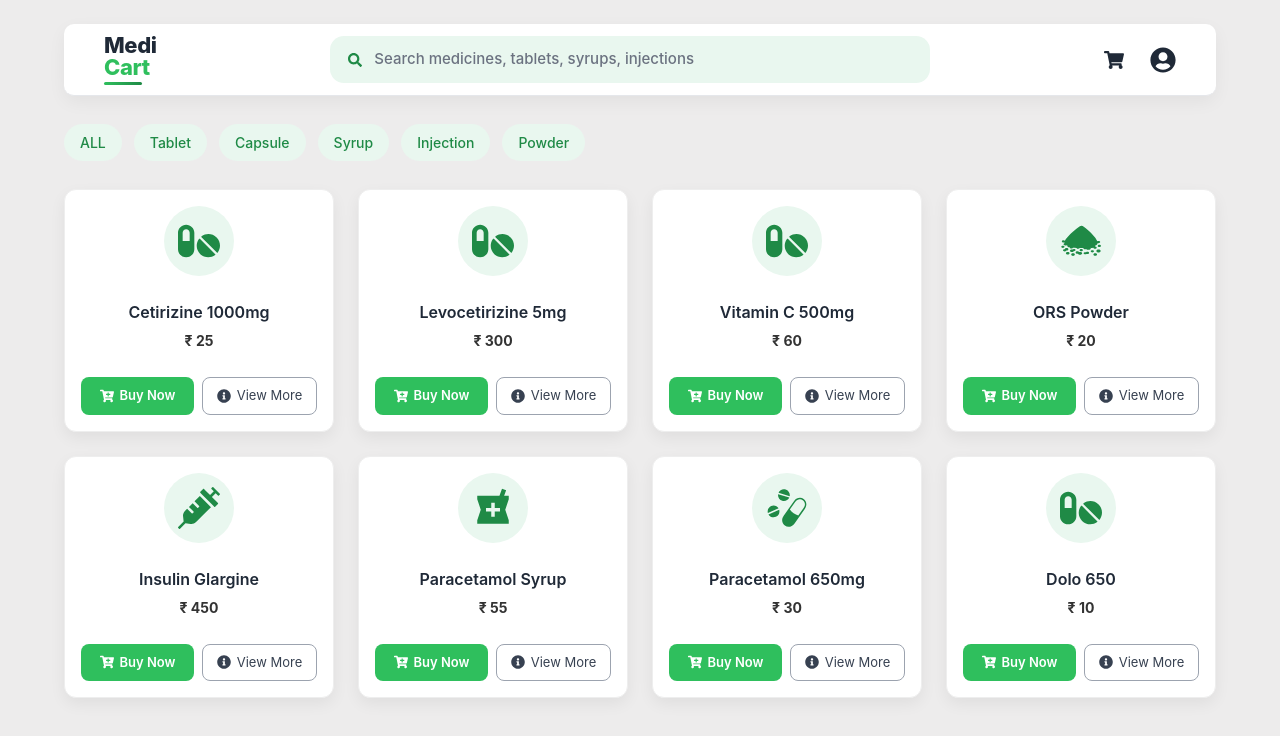
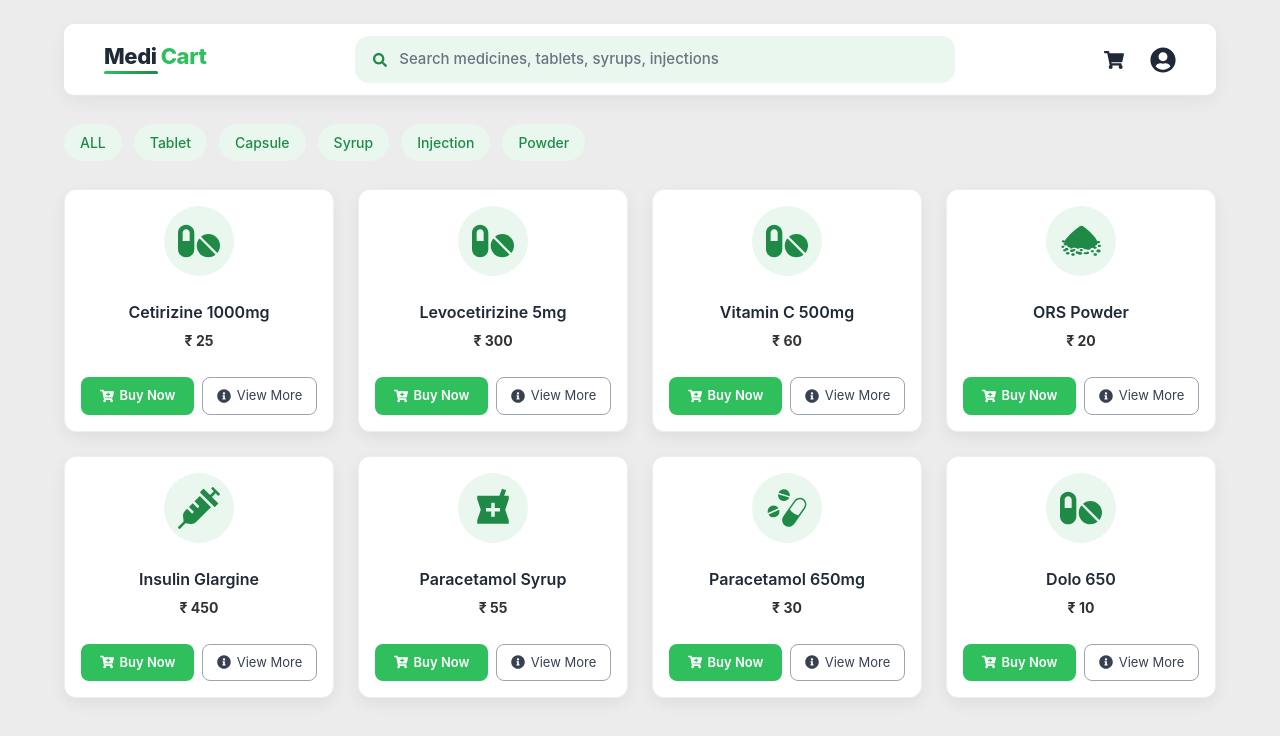
Before and after one commit to shaikshahid5/Medicart, a React (Vite) app in the folder MediCart/: page / in a window 1280 px wide. Shown: the top 736 px of the page. Built offline with nearby package versions, Linux system fonts and the light colour scheme; data requests are answered from the project's data file.

Commit message:
navbar corrected

```diff
--- a/MediCart/db.json
+++ b/MediCart/db.json
@@ -37,7 +37,7 @@
       "inStock": true
     },
     {
-      "id": "9",
+      "id": "2",
       "sku": "INS-GLAR",
       "name": "Insulin Glargine",
       "category": "Injection",
--- a/MediCart/src/components/navbar/Navbar.jsx
+++ b/MediCart/src/components/navbar/Navbar.jsx
@@ -12,11 +12,13 @@ export default function Navbar({ searchValue, onSearch }) {
   return (
     <header className="navbar">
       {/* BRAND LOGO */}
-      <div className="brand">
-        <span className="brand-main">Medi</span>
-        <span className="brand-accent">Cart</span>
-        <div className="brand-underline" />
-      </div>
+    <div className="brand">
+  <div className="brand-text">
+    <span className="brand-main">Medi</span>
+    <span className="brand-accent">Cart</span>
+  </div>
+  <div className="brand-underline" />
+</div>
 
       {/* SEARCH */}
       <div className="navbar-search">
--- a/MediCart/src/components/navbar/navbar.css
+++ b/MediCart/src/components/navbar/navbar.css
@@ -32,43 +32,45 @@
   border-bottom: 1px solid var(--border-light);
   box-shadow: 0 6px 18px rgba(0, 0, 0, 0.05);
 }
-
 /* ===============================
    BRAND LOGO (WORDMARK)
 ================================ */
 .brand {
   display: flex;
-  flex-direction: column;
+  flex-direction: column;   /* ✅ Stack text + underline vertically */
+  align-items: flex-start;  /* ✅ Keep left aligned */
   cursor: pointer;
 }
 
-.brand-main {
-  font-size: 22px;
-  font-weight: 800;
-  letter-spacing: -0.4px;
-  color: var(--text-dark);
-  line-height: 1;
+.brand-text {
+  display: flex;            /* ✅ Medi + Cart side by side */
+  gap: 4px;                 /* ✅ Small spacing */
 }
 
+.brand-main,
 .brand-accent {
   font-size: 22px;
   font-weight: 800;
   letter-spacing: -0.4px;
-  color: var(--green-primary);
   line-height: 1;
 }
 
+.brand-main {
+  color: var(--text-dark);
+}
+
+.brand-accent {
+  color: var(--green-primary);
+}
+
 .brand-underline {
-  width: 38px;
+  width: 53%;              /* ✅ Stretch under both words */
   height: 3px;
   margin-top: 4px;
-  background: linear-gradient(
-    90deg,
-    var(--green-primary),
-    var(--green-dark)
-  );
+  background: linear-gradient(90deg, var(--green-primary), var(--green-dark));
   border-radius: 999px;
 }
+
 
 /* ===============================
    SEARCH BAR (ENTERPRISE STYLE)
```
